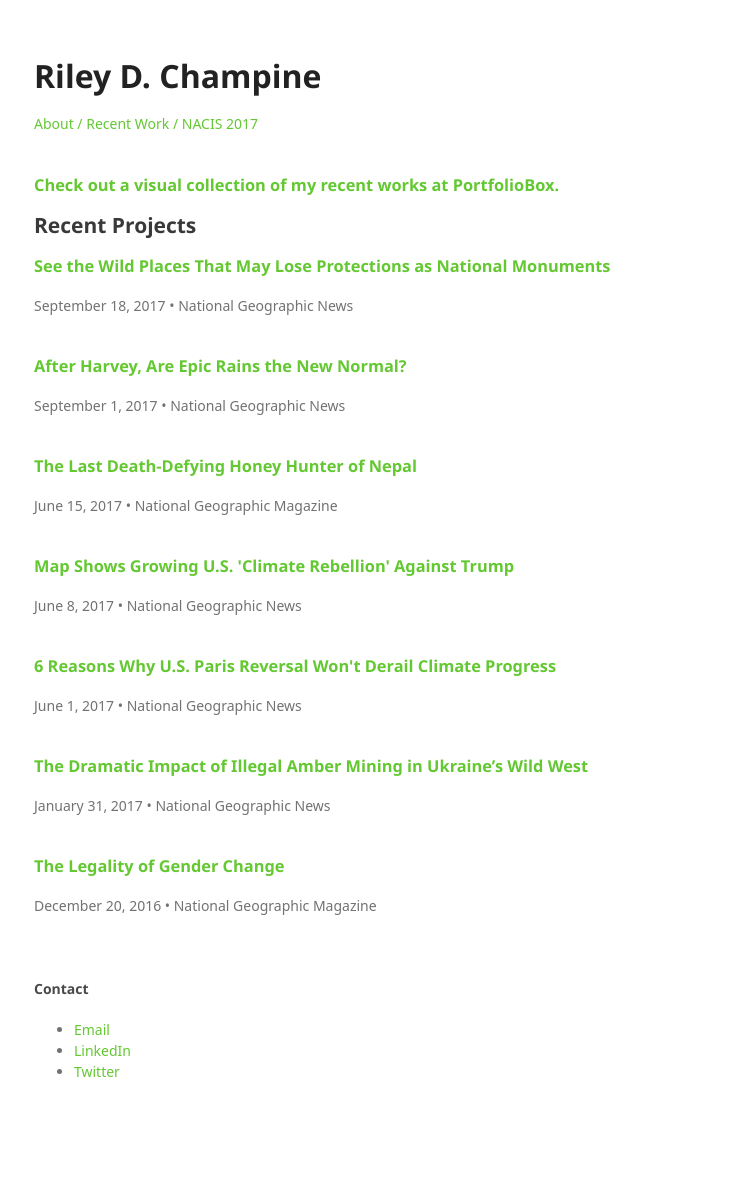
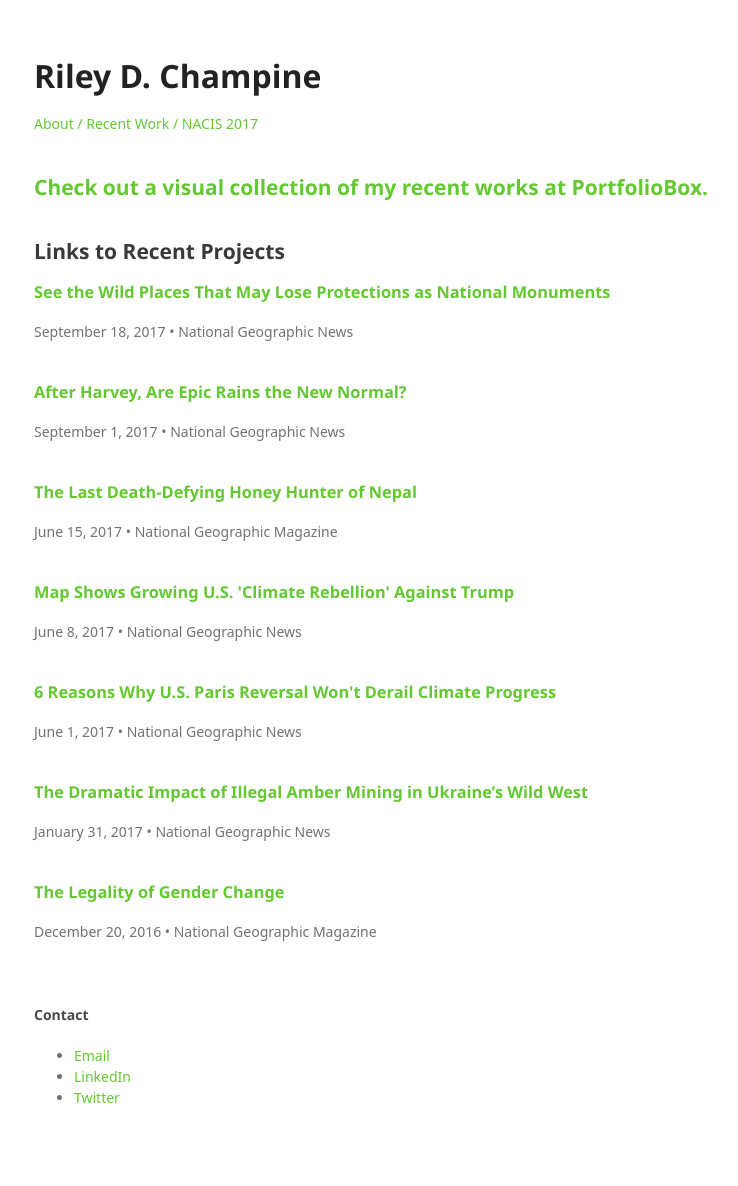
Before and after one commit to rileydchampine/rileydchampine.github.io, a Jekyll site: the page built from maps.html, in a window 1280 px wide. Shown: the whole page, without its empty margins (24-762 px from the left). Built offline with Jekyll 4.4.1, drawn with Linux system fonts in a browser that asks for light colours; some web fonts are replaced; before the commit the page ends 1160 px from its top, so only the background shows below that.

Commit message:
Update maps.html

```diff
--- a/maps.html
+++ b/maps.html
@@ -5,9 +5,9 @@
 
 <div class="blurb">
 
-        <h3><a href="http://rileydchampine.portfoliobox.net/">Check out a visual collection of my recent works at PortfolioBox.</a></h3>
-
-        <h2>Recent Projects</h2>
+        <h2><a href="http://rileydchampine.portfoliobox.net/">Check out a visual collection of my recent works at PortfolioBox.</a></h2>
+        </br>
+        <h2>Links to Recent Projects</h2>
         <div>
               <h3><a href="http://news.nationalgeographic.com/2017/09/national-monuments-shrink-trump/">See the Wild Places That May Lose Protections as National Monuments</a></h3>
               <p>September 18, 2017 • National Geographic News</p>
```
